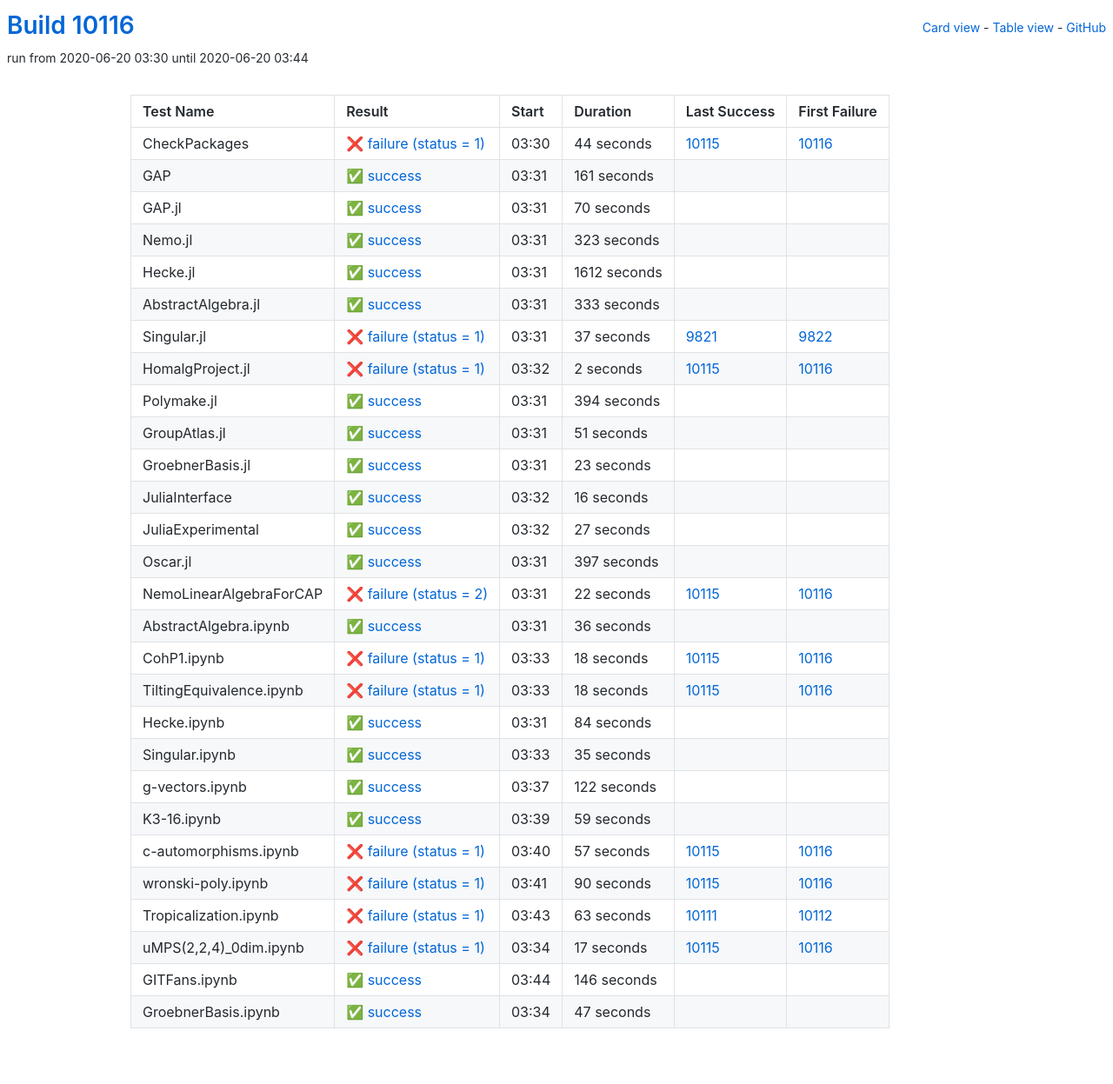
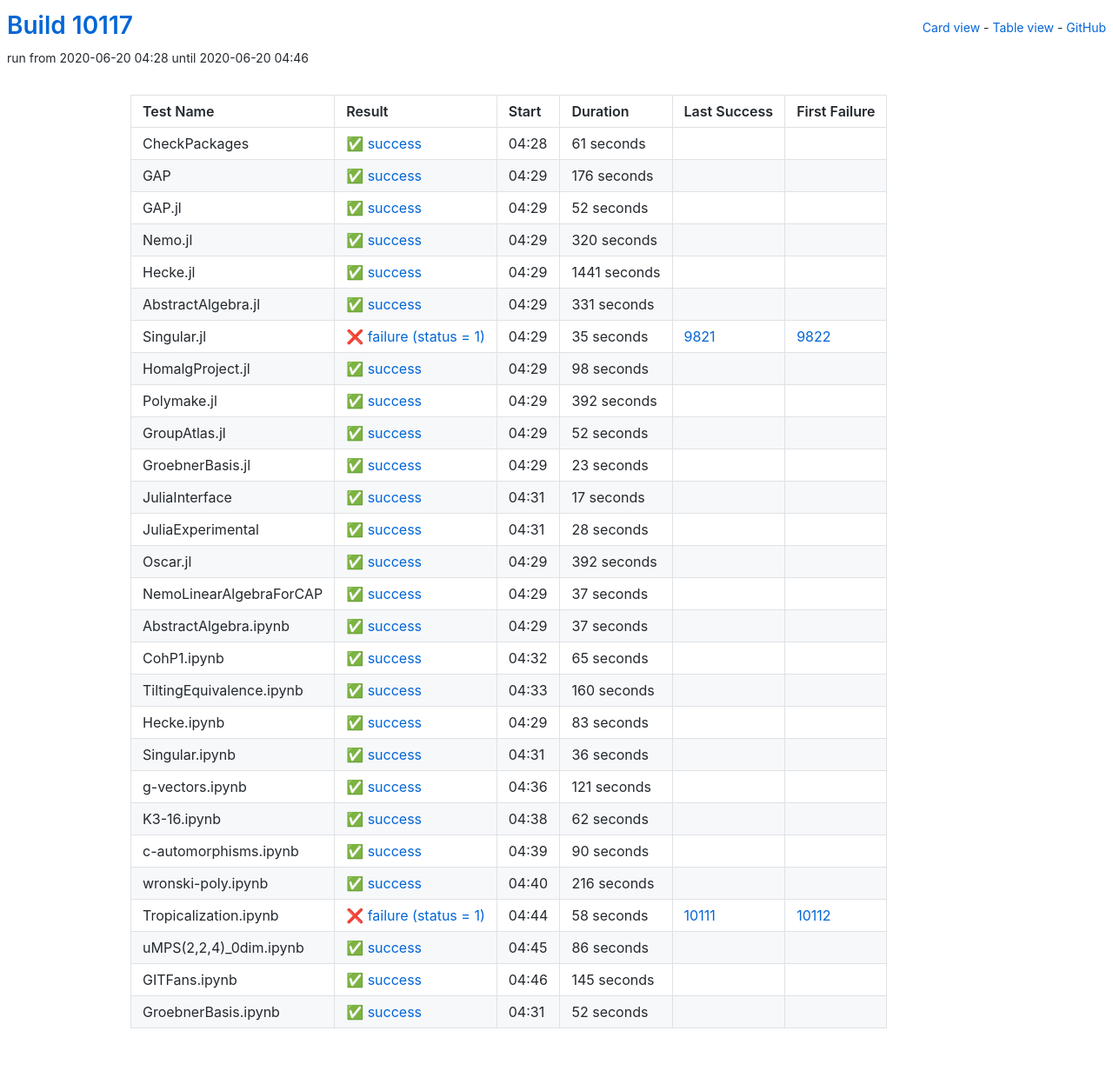
Before and after one commit to oscar-system/oscar-ci-status, a Jekyll site: the page built from table.html, in a window 1280 px wide. Shown: the whole page at 87% size. Built offline with Jekyll 4.4.1, drawn with Linux system fonts in a browser that asks for light colours.

Commit message:
Build #10117

```diff
--- a/_data/ci.yml
+++ b/_data/ci.yml
@@ -1,6 +1,6 @@
 ---
-build: 10116
-build_url: https://oscarci.mathematik.uni-kl.de/job/oscar/10116/
+build: 10117
+build_url: https://oscarci.mathematik.uni-kl.de/job/oscar/10117/
 job: oscar
 organization: oscar-system
 repo: oscar-ci-status
@@ -8,128 +8,128 @@
 tests:
 - name: CheckPackages
   id: checkpackages
-  log: https://oscarci.mathematik.uni-kl.de/job/oscar/10116/artifact/logs/build-10116/CheckPackages.log
-  start: 2020-06-20 03:30
-  success: false
-  exitcode: 1
-  status: failure
-  duration: 44
-  last_success: 10115
-  last_success_url: https://oscarci.mathematik.uni-kl.de/job/oscar/10115/
-  first_failure: 10116
-  first_failure_url: https://oscarci.mathematik.uni-kl.de/job/oscar/10116/
-- name: GAP
-  id: gap
-  log: https://oscarci.mathematik.uni-kl.de/job/oscar/10116/artifact/logs/build-10116/GAP.log
-  start: 2020-06-20 03:31
+  log: https://oscarci.mathematik.uni-kl.de/job/oscar/10117/artifact/logs/build-10117/CheckPackages.log
+  start: 2020-06-20 04:28
   success: true
   exitcode: 0
   status: success
-  duration: 161
+  duration: 61
+  last_success: false
+  last_success_url:
+  first_failure: false
+  first_failure_url:
+- name: GAP
+  id: gap
+  log: https://oscarci.mathematik.uni-kl.de/job/oscar/10117/artifact/logs/build-10117/GAP.log
+  start: 2020-06-20 04:29
+  success: true
+  exitcode: 0
+  status: success
+  duration: 176
   last_success: false
   last_success_url:
   first_failure: false
   first_failure_url:
 - name: GAP.jl
   id: gap-jl
-  log: https://oscarci.mathematik.uni-kl.de/job/oscar/10116/artifact/logs/build-10116/GAP.jl.log
-  start: 2020-06-20 03:31
+  log: https://oscarci.mathematik.uni-kl.de/job/oscar/10117/artifact/logs/build-10117/GAP.jl.log
+  start: 2020-06-20 04:29
   success: true
   exitcode: 0
   status: success
-  duration: 70
+  duration: 52
   last_success: false
   last_success_url:
   first_failure: false
   first_failure_url:
 - name: Nemo.jl
   id: nemo-jl
-  log: https://oscarci.mathematik.uni-kl.de/job/oscar/10116/artifact/logs/build-10116/Nemo.jl.log
-  start: 2020-06-20 03:31
+  log: https://oscarci.mathematik.uni-kl.de/job/oscar/10117/artifact/logs/build-10117/Nemo.jl.log
+  start: 2020-06-20 04:29
   success: true
   exitcode: 0
   status: success
-  duration: 323
+  duration: 320
   last_success: false
   last_success_url:
   first_failure: false
   first_failure_url:
 - name: Hecke.jl
   id: hecke-jl
-  log: https://oscarci.mathematik.uni-kl.de/job/oscar/10116/artifact/logs/build-10116/Hecke.jl.log
-  start: 2020-06-20 03:31
+  log: https://oscarci.mathematik.uni-kl.de/job/oscar/10117/artifact/logs/build-10117/Hecke.jl.log
+  start: 2020-06-20 04:29
   success: true
   exitcode: 0
   status: success
-  duration: 1612
+  duration: 1441
   last_success: false
   last_success_url:
   first_failure: false
   first_failure_url:
 - name: AbstractAlgebra.jl
   id: abstractalgebra-jl
-  log: https://oscarci.mathematik.uni-kl.de/job/oscar/10116/artifact/logs/build-10116/AbstractAlgebra.jl.log
-  start: 2020-06-20 03:31
+  log: https://oscarci.mathematik.uni-kl.de/job/oscar/10117/artifact/logs/build-10117/AbstractAlgebra.jl.log
+  start: 2020-06-20 04:29
   success: true
   exitcode: 0
   status: success
-  duration: 333
+  duration: 331
   last_success: false
   last_success_url:
   first_failure: false
   first_failure_url:
 - name: Singular.jl
   id: singular-jl
-  log: https://oscarci.mathematik.uni-kl.de/job/oscar/10116/artifact/logs/build-10116/Singular.jl.log
-  start: 2020-06-20 03:31
+  log: https://oscarci.mathematik.uni-kl.de/job/oscar/10117/artifact/logs/build-10117/Singular.jl.log
+  start: 2020-06-20 04:29
   success: false
   exitcode: 1
   status: failure
-  duration: 37
+  duration: 35
   last_success: 9821
   last_success_url: https://oscarci.mathematik.uni-kl.de/job/oscar/9821/
   first_failure: 9822
   first_failure_url: https://oscarci.mathematik.uni-kl.de/job/oscar/9822/
 - name: HomalgProject.jl
   id: homalgproject-jl
-  log: https://oscarci.mathematik.uni-kl.de/job/oscar/10116/artifact/logs/build-10116/HomalgProject.jl.log
-  start: 2020-06-20 03:32
-  success: false
-  exitcode: 1
-  status: failure
-  duration: 2
-  last_success: 10115
-  last_success_url: https://oscarci.mathematik.uni-kl.de/job/oscar/10115/
-  first_failure: 10116
-  first_failure_url: https://oscarci.mathematik.uni-kl.de/job/oscar/10116/
-- name: Polymake.jl
-  id: polymake-jl
-  log: https://oscarci.mathematik.uni-kl.de/job/oscar/10116/artifact/logs/build-10116/Polymake.jl.log
-  start: 2020-06-20 03:31
+  log: https://oscarci.mathematik.uni-kl.de/job/oscar/10117/artifact/logs/build-10117/HomalgProject.jl.log
+  start: 2020-06-20 04:29
   success: true
   exitcode: 0
   status: success
-  duration: 394
+  duration: 98
+  last_success: false
+  last_success_url:
+  first_failure: false
+  first_failure_url:
+- name: Polymake.jl
+  id: polymake-jl
+  log: https://oscarci.mathematik.uni-kl.de/job/oscar/10117/artifact/logs/build-10117/Polymake.jl.log
+  start: 2020-06-20 04:29
+  success: true
+  exitcode: 0
+  status: success
+  duration: 392
   last_success: false
   last_success_url:
   first_failure: false
   first_failure_url:
 - name: GroupAtlas.jl
   id: groupatlas-jl
-  log: https://oscarci.mathematik.uni-kl.de/job/oscar/10116/artifact/logs/build-10116/GroupAtlas.jl.log
-  start: 2020-06-20 03:31
+  log: https://oscarci.mathematik.uni-kl.de/job/oscar/10117/artifact/logs/build-10117/GroupAtlas.jl.log
+  start: 2020-06-20 04:29
   success: true
   exitcode: 0
   status: success
-  duration: 51
+  duration: 52
   last_success: false
   last_success_url:
   first_failure: false
   first_failure_url:
 - name: GroebnerBasis.jl
   id: groebnerbasis-jl
-  log: https://oscarci.mathematik.uni-kl.de/job/oscar/10116/artifact/logs/build-10116/GroebnerBasis.jl.log
-  start: 2020-06-20 03:31
+  log: https://oscarci.mathematik.uni-kl.de/job/oscar/10117/artifact/logs/build-10117/GroebnerBasis.jl.log
+  start: 2020-06-20 04:29
   success: true
   exitcode: 0
   status: success
@@ -140,56 +140,104 @@
   first_failure_url:
 - name: JuliaInterface
   id: juliainterface
-  log: https://oscarci.mathematik.uni-kl.de/job/oscar/10116/artifact/logs/build-10116/JuliaInterface.log
-  start: 2020-06-20 03:32
+  log: https://oscarci.mathematik.uni-kl.de/job/oscar/10117/artifact/logs/build-10117/JuliaInterface.log
+  start: 2020-06-20 04:31
   success: true
   exitcode: 0
   status: success
-  duration: 16
+  duration: 17
   last_success: false
   last_success_url:
   first_failure: false
   first_failure_url:
 - name: JuliaExperimental
   id: juliaexperimental
-  log: https://oscarci.mathematik.uni-kl.de/job/oscar/10116/artifact/logs/build-10116/JuliaExperimental.log
-  start: 2020-06-20 03:32
+  log: https://oscarci.mathematik.uni-kl.de/job/oscar/10117/artifact/logs/build-10117/JuliaExperimental.log
+  start: 2020-06-20 04:31
   success: true
   exitcode: 0
   status: success
-  duration: 27
+  duration: 28
   last_success: false
   last_success_url:
   first_failure: false
   first_failure_url:
 - name: Oscar.jl
   id: oscar-jl
-  log: https://oscarci.mathematik.uni-kl.de/job/oscar/10116/artifact/logs/build-10116/Oscar.jl.log
-  start: 2020-06-20 03:31
+  log: https://oscarci.mathematik.uni-kl.de/job/oscar/10117/artifact/logs/build-10117/Oscar.jl.log
+  start: 2020-06-20 04:29
   success: true
   exitcode: 0
   status: success
-  duration: 397
+  duration: 392
   last_success: false
   last_success_url:
   first_failure: false
   first_failure_url:
 - name: NemoLinearAlgebraForCAP
   id: nemolinearalgebraforcap
-  log: https://oscarci.mathematik.uni-kl.de/job/oscar/10116/artifact/logs/build-10116/NemoLinearAlgebraForCAP.log
-  start: 2020-06-20 03:31
-  success: false
-  exitcode: 2
-  status: failure
-  duration: 22
-  last_success: 10115
-  last_success_url: https://oscarci.mathematik.uni-kl.de/job/oscar/10115/
-  first_failure: 10116
-  first_failure_url: https://oscarci.mathematik.uni-kl.de/job/oscar/10116/
+  log: https://oscarci.mathematik.uni-kl.de/job/oscar/10117/artifact/logs/build-10117/NemoLinearAlgebraForCAP.log
+  start: 2020-06-20 04:29
+  success: true
+  exitcode: 0
+  status: success
+  duration: 37
+  last_success: false
+  last_success_url:
+  first_failure: false
+  first_failure_url:
 - name: AbstractAlgebra.ipynb
   id: abstractalgebra-ipynb
-  log: https://oscarci.mathematik.uni-kl.de/job/oscar/10116/artifact/logs/build-10116/AbstractAlgebra.ipynb.log
-  start: 2020-06-20 03:31
+  log: https://oscarci.mathematik.uni-kl.de/job/oscar/10117/artifact/logs/build-10117/AbstractAlgebra.ipynb.log
+  start: 2020-06-20 04:29
+  success: true
+  exitcode: 0
+  status: success
+  duration: 37
+  last_success: false
+  last_success_url:
+  first_failure: false
+  first_failure_url:
+- name: CohP1.ipynb
+  id: cohp1-ipynb
+  log: https://oscarci.mathematik.uni-kl.de/job/oscar/10117/artifact/logs/build-10117/CohP1.ipynb.log
+  start: 2020-06-20 04:32
+  success: true
+  exitcode: 0
+  status: success
+  duration: 65
+  last_success: false
+  last_success_url:
+  first_failure: false
+  first_failure_url:
+- name: TiltingEquivalence.ipynb
+  id: tiltingequivalence-ipynb
+  log: https://oscarci.mathematik.uni-kl.de/job/oscar/10117/artifact/logs/build-10117/TiltingEquivalence.ipynb.log
+  start: 2020-06-20 04:33
+  success: true
+  exitcode: 0
+  status: success
+  duration: 160
+  last_success: false
+  last_success_url:
+  first_failure: false
+  first_failure_url:
+- name: Hecke.ipynb
+  id: hecke-ipynb
+  log: https://oscarci.mathematik.uni-kl.de/job/oscar/10117/artifact/logs/build-10117/Hecke.ipynb.log
+  start: 2020-06-20 04:29
+  success: true
+  exitcode: 0
+  status: success
+  duration: 83
+  last_success: false
+  last_success_url:
+  first_failure: false
+  first_failure_url:
+- name: Singular.ipynb
+  id: singular-ipynb
+  log: https://oscarci.mathematik.uni-kl.de/job/oscar/10117/artifact/logs/build-10117/Singular.ipynb.log
+  start: 2020-06-20 04:31
   success: true
   exitcode: 0
   status: success
@@ -198,146 +246,98 @@
   last_success_url:
   first_failure: false
   first_failure_url:
-- name: CohP1.ipynb
-  id: cohp1-ipynb
-  log: https://oscarci.mathematik.uni-kl.de/job/oscar/10116/artifact/logs/build-10116/CohP1.ipynb.log
-  start: 2020-06-20 03:33
-  success: false
-  exitcode: 1
-  status: failure
-  duration: 18
-  last_success: 10115
-  last_success_url: https://oscarci.mathematik.uni-kl.de/job/oscar/10115/
-  first_failure: 10116
-  first_failure_url: https://oscarci.mathematik.uni-kl.de/job/oscar/10116/
-- name: TiltingEquivalence.ipynb
-  id: tiltingequivalence-ipynb
-  log: https://oscarci.mathematik.uni-kl.de/job/oscar/10116/artifact/logs/build-10116/TiltingEquivalence.ipynb.log
-  start: 2020-06-20 03:33
-  success: false
-  exitcode: 1
-  status: failure
-  duration: 18
-  last_success: 10115
-  last_success_url: https://oscarci.mathematik.uni-kl.de/job/oscar/10115/
-  first_failure: 10116
-  first_failure_url: https://oscarci.mathematik.uni-kl.de/job/oscar/10116/
-- name: Hecke.ipynb
-  id: hecke-ipynb
-  log: https://oscarci.mathematik.uni-kl.de/job/oscar/10116/artifact/logs/build-10116/Hecke.ipynb.log
-  start: 2020-06-20 03:31
+- name: g-vectors.ipynb
+  id: g-vectors-ipynb
+  log: https://oscarci.mathematik.uni-kl.de/job/oscar/10117/artifact/logs/build-10117/g-vectors.ipynb.log
+  start: 2020-06-20 04:36
   success: true
   exitcode: 0
   status: success
-  duration: 84
-  last_success: false
-  last_success_url:
-  first_failure: false
-  first_failure_url:
-- name: Singular.ipynb
-  id: singular-ipynb
-  log: https://oscarci.mathematik.uni-kl.de/job/oscar/10116/artifact/logs/build-10116/Singular.ipynb.log
-  start: 2020-06-20 03:33
-  success: true
-  exitcode: 0
-  status: success
-  duration: 35
-  last_success: false
-  last_success_url:
-  first_failure: false
-  first_failure_url:
-- name: g-vectors.ipynb
-  id: g-vectors-ipynb
-  log: https://oscarci.mathematik.uni-kl.de/job/oscar/10116/artifact/logs/build-10116/g-vectors.ipynb.log
-  start: 2020-06-20 03:37
-  success: true
-  exitcode: 0
-  status: success
-  duration: 122
+  duration: 121
   last_success: false
   last_success_url:
   first_failure: false
   first_failure_url:
 - name: K3-16.ipynb
   id: k3-16-ipynb
-  log: https://oscarci.mathematik.uni-kl.de/job/oscar/10116/artifact/logs/build-10116/K3-16.ipynb.log
-  start: 2020-06-20 03:39
+  log: https://oscarci.mathematik.uni-kl.de/job/oscar/10117/artifact/logs/build-10117/K3-16.ipynb.log
+  start: 2020-06-20 04:38
   success: true
   exitcode: 0
   status: success
-  duration: 59
+  duration: 62
   last_success: false
   last_success_url:
   first_failure: false
   first_failure_url:
 - name: c-automorphisms.ipynb
   id: c-automorphisms-ipynb
-  log: https://oscarci.mathematik.uni-kl.de/job/oscar/10116/artifact/logs/build-10116/c-automorphisms.ipynb.log
-  start: 2020-06-20 03:40
+  log: https://oscarci.mathematik.uni-kl.de/job/oscar/10117/artifact/logs/build-10117/c-automorphisms.ipynb.log
+  start: 2020-06-20 04:39
+  success: true
+  exitcode: 0
+  status: success
+  duration: 90
+  last_success: false
+  last_success_url:
+  first_failure: false
+  first_failure_url:
+- name: wronski-poly.ipynb
+  id: wronski-poly-ipynb
+  log: https://oscarci.mathematik.uni-kl.de/job/oscar/10117/artifact/logs/build-10117/wronski-poly.ipynb.log
+  start: 2020-06-20 04:40
+  success: true
+  exitcode: 0
+  status: success
+  duration: 216
+  last_success: false
+  last_success_url:
+  first_failure: false
+  first_failure_url:
+- name: Tropicalization.ipynb
+  id: tropicalization-ipynb
+  log: https://oscarci.mathematik.uni-kl.de/job/oscar/10117/artifact/logs/build-10117/Tropicalization.ipynb.log
+  start: 2020-06-20 04:44
   success: false
   exitcode: 1
   status: failure
-  duration: 57
-  last_success: 10115
-  last_success_url: https://oscarci.mathematik.uni-kl.de/job/oscar/10115/
-  first_failure: 10116
-  first_failure_url: https://oscarci.mathematik.uni-kl.de/job/oscar/10116/
-- name: wronski-poly.ipynb
-  id: wronski-poly-ipynb
-  log: https://oscarci.mathematik.uni-kl.de/job/oscar/10116/artifact/logs/build-10116/wronski-poly.ipynb.log
-  start: 2020-06-20 03:41
-  success: false
-  exitcode: 1
-  status: failure
-  duration: 90
-  last_success: 10115
-  last_success_url: https://oscarci.mathematik.uni-kl.de/job/oscar/10115/
-  first_failure: 10116
-  first_failure_url: https://oscarci.mathematik.uni-kl.de/job/oscar/10116/
-- name: Tropicalization.ipynb
-  id: tropicalization-ipynb
-  log: https://oscarci.mathematik.uni-kl.de/job/oscar/10116/artifact/logs/build-10116/Tropicalization.ipynb.log
-  start: 2020-06-20 03:43
-  success: false
-  exitcode: 1
-  status: failure
-  duration: 63
+  duration: 58
   last_success: 10111
   last_success_url: https://oscarci.mathematik.uni-kl.de/job/oscar/10111/
   first_failure: 10112
   first_failure_url: https://oscarci.mathematik.uni-kl.de/job/oscar/10112/
 - name: uMPS(2,2,4)_0dim.ipynb
   id: umps-2-2-4-0dim-ipynb
-  log: https://oscarci.mathematik.uni-kl.de/job/oscar/10116/artifact/logs/build-10116/uMPS-2-2-4-_0dim.ipynb.log
-  start: 2020-06-20 03:34
-  success: false
-  exitcode: 1
-  status: failure
-  duration: 17
-  last_success: 10115
-  last_success_url: https://oscarci.mathematik.uni-kl.de/job/oscar/10115/
-  first_failure: 10116
-  first_failure_url: https://oscarci.mathematik.uni-kl.de/job/oscar/10116/
-- name: GITFans.ipynb
-  id: gitfans-ipynb
-  log: https://oscarci.mathematik.uni-kl.de/job/oscar/10116/artifact/logs/build-10116/GITFans.ipynb.log
-  start: 2020-06-20 03:44
+  log: https://oscarci.mathematik.uni-kl.de/job/oscar/10117/artifact/logs/build-10117/uMPS-2-2-4-_0dim.ipynb.log
+  start: 2020-06-20 04:45
   success: true
   exitcode: 0
   status: success
-  duration: 146
+  duration: 86
+  last_success: false
+  last_success_url:
+  first_failure: false
+  first_failure_url:
+- name: GITFans.ipynb
+  id: gitfans-ipynb
+  log: https://oscarci.mathematik.uni-kl.de/job/oscar/10117/artifact/logs/build-10117/GITFans.ipynb.log
+  start: 2020-06-20 04:46
+  success: true
+  exitcode: 0
+  status: success
+  duration: 145
   last_success: false
   last_success_url:
   first_failure: false
   first_failure_url:
 - name: GroebnerBasis.ipynb
   id: groebnerbasis-ipynb
-  log: https://oscarci.mathematik.uni-kl.de/job/oscar/10116/artifact/logs/build-10116/GroebnerBasis.ipynb.log
-  start: 2020-06-20 03:34
+  log: https://oscarci.mathematik.uni-kl.de/job/oscar/10117/artifact/logs/build-10117/GroebnerBasis.ipynb.log
+  start: 2020-06-20 04:31
   success: true
   exitcode: 0
   status: success
-  duration: 47
+  duration: 52
   last_success: false
   last_success_url:
   first_failure: false
```
Also changed, not shown: README.md.
